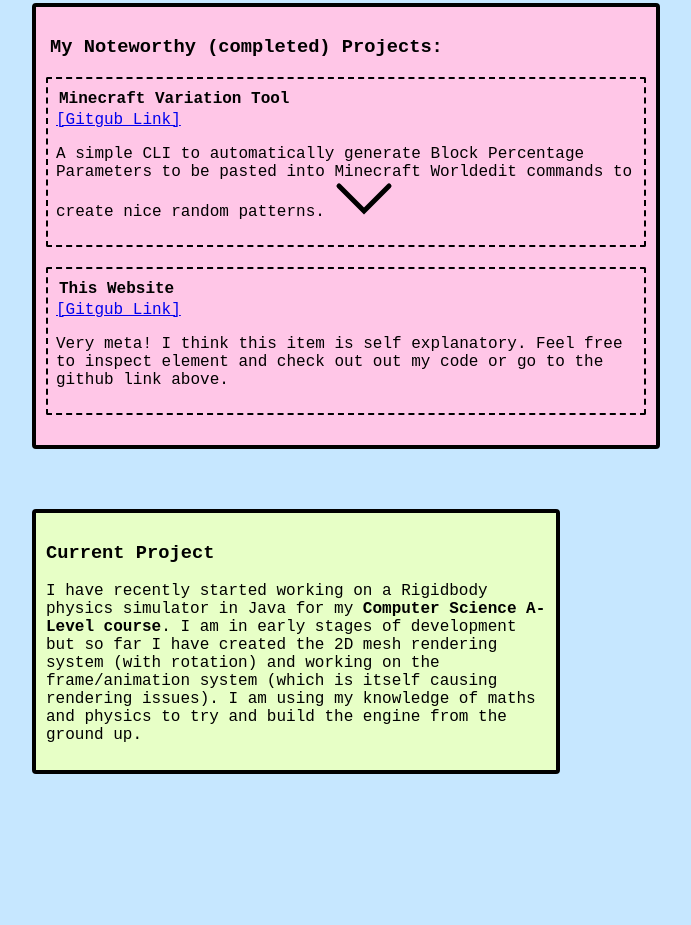
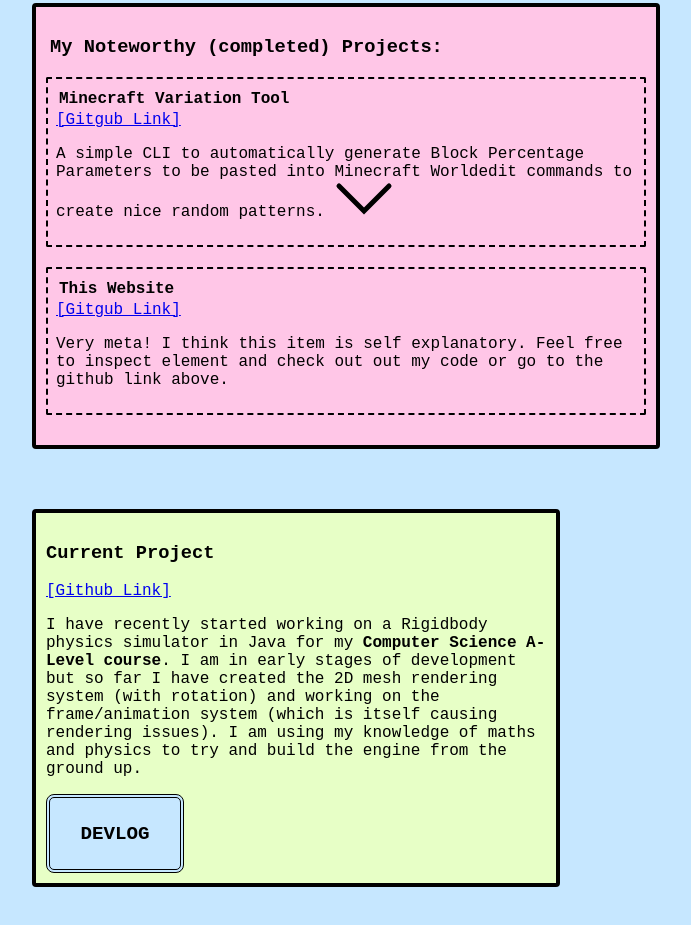
Before and after one commit to droshux/droshux.github.io, a plain HTML site: page index.html in a window 1280 px wide. Shown: the part 734-1659 px from the top of the page, without its empty margins (6-697 px from the left). Before the commit the page ends 1568 px from the top, so only its background shows below. Drawn offline with Linux system fonts and the light colour scheme.

Commit message:
Added the (empty) devlog page and a way to get back and forth from the main page

```diff
--- a/index.html
+++ b/index.html
@@ -36,8 +36,10 @@
         <div class="projectListItem">
             <h4 class="projectListItemHeader">Minecraft Variation Tool</h4>
             <a href="https://github.com/droshux/MCVariationTool">[Gitgub Link]</a>
-                <p>A simple CLI to automatically generate Block Percentage Parameters to be pasted into Minecraft Worldedit commands to create nice random patterns.
-                <span><svg width="60" height="35" style="transform: rotate(0)" id="dropdownMCV" data-rotated=0 data-imagesid="MCVimages"><use href="#dropdownArrow"></use></svg></span></p>
+            <p>
+                A simple CLI to automatically generate Block Percentage Parameters to be pasted into Minecraft Worldedit commands to create nice random patterns.
+                <span><svg width="60" height="35" style="transform: rotate(0)" id="dropdownMCV" data-rotated=0 data-imagesid="MCVimages"><use href="#dropdownArrow"></use></svg></span>
+            </p>
             <div id="MCVimages" style="display: none;">
                 <img src="images/mcv/redComp.png" class="projectPicture" />
                 <p>Both squares were made using pure red <span style="color: red;">(#FF0000)</span> and 3 blocks but on the left a low roughness was used and on the right a high roughness was used. The differences are apparent but the colours leave a lot to be desired</p>
@@ -53,11 +55,15 @@
     </div>
     <div class="currentProject">
         <h3>Current Project</h3>
+        <a href="https://github.com/droshux/rigidbodies">[Github Link]</a>
         <p>
             I have recently started working on a Rigidbody physics simulator in Java for my <b>Computer Science A-Level course</b>. I am in early stages of development but so far I have created the 2D mesh
             rendering system (with rotation) and working on the frame/animation system (which is itself causing rendering issues). I am using my knowledge of maths and physics to try and build the engine from
             the ground up.
         </p>
+        <a href="devlogRigidbodies.html" style="text-decoration: none;"><div class="devlogButton">
+             <p class="devlogButtonTXT"><b>DEVLOG</b></p>
+        </div></a>
     </div>
     <script src="script.js"></script>
 </body>
--- a/style.css
+++ b/style.css
@@ -64,6 +64,28 @@ div.currentProject {
     padding: 10px;
 }
 
+div.devlogButton {
+    background-color: #C6E7FF;
+    width: 120px;
+    height: 60px;
+    border-width: 4px;
+    border-style: double;
+    border-radius: 8px;
+    border-color: #000000;
+    padding: 5px;
+    text-align: center;
+    display: table;
+}
+
+p.devlogButtonTXT {
+    color: #000000;
+    font-size: larger;
+}
+
+div.devlogButton:hover {
+    background-color: #B2CFE5;
+}
+
 @keyframes spinUP {
     100% {transform: rotate(180deg)}
 }
```
Also changed, not shown: devlogRigidbodies.html (added, +16 -0 lines). Lines whose indentation alone changed are shown as unchanged.
